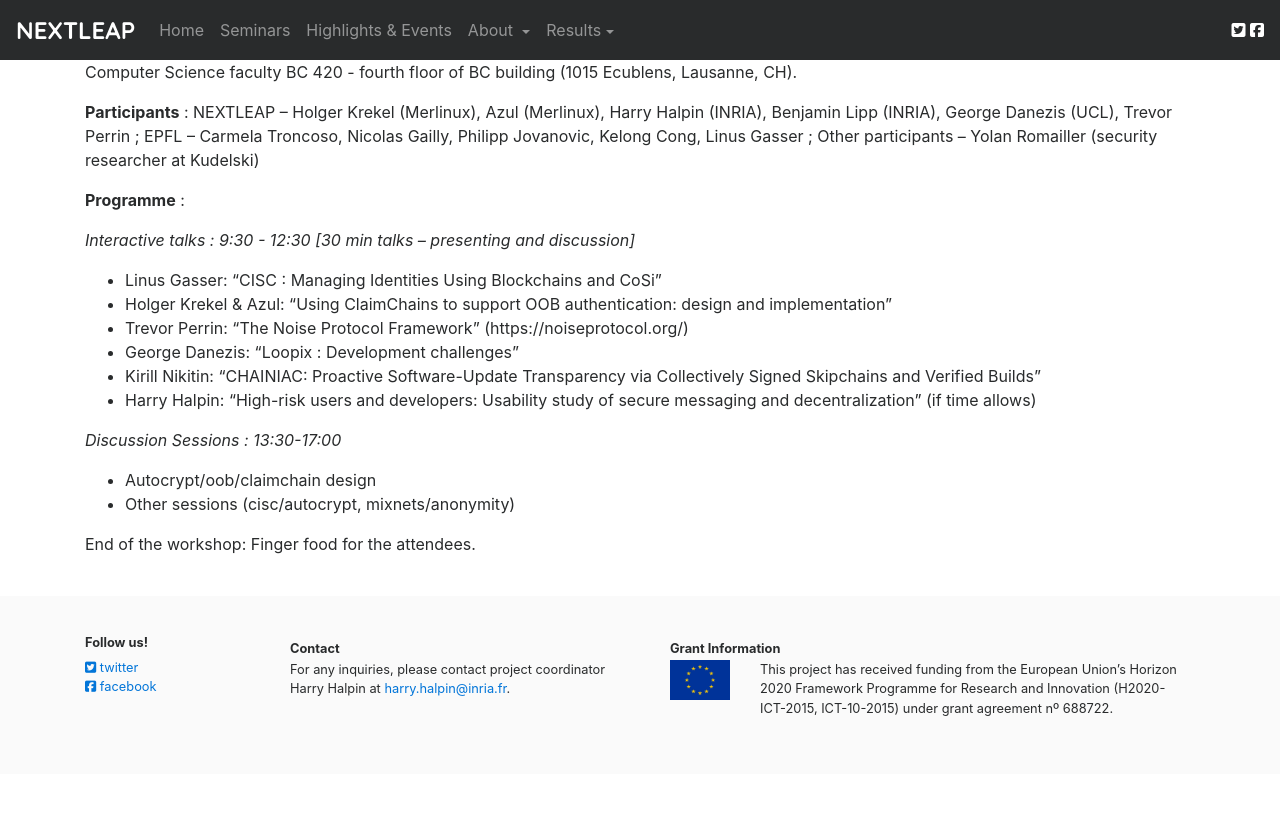
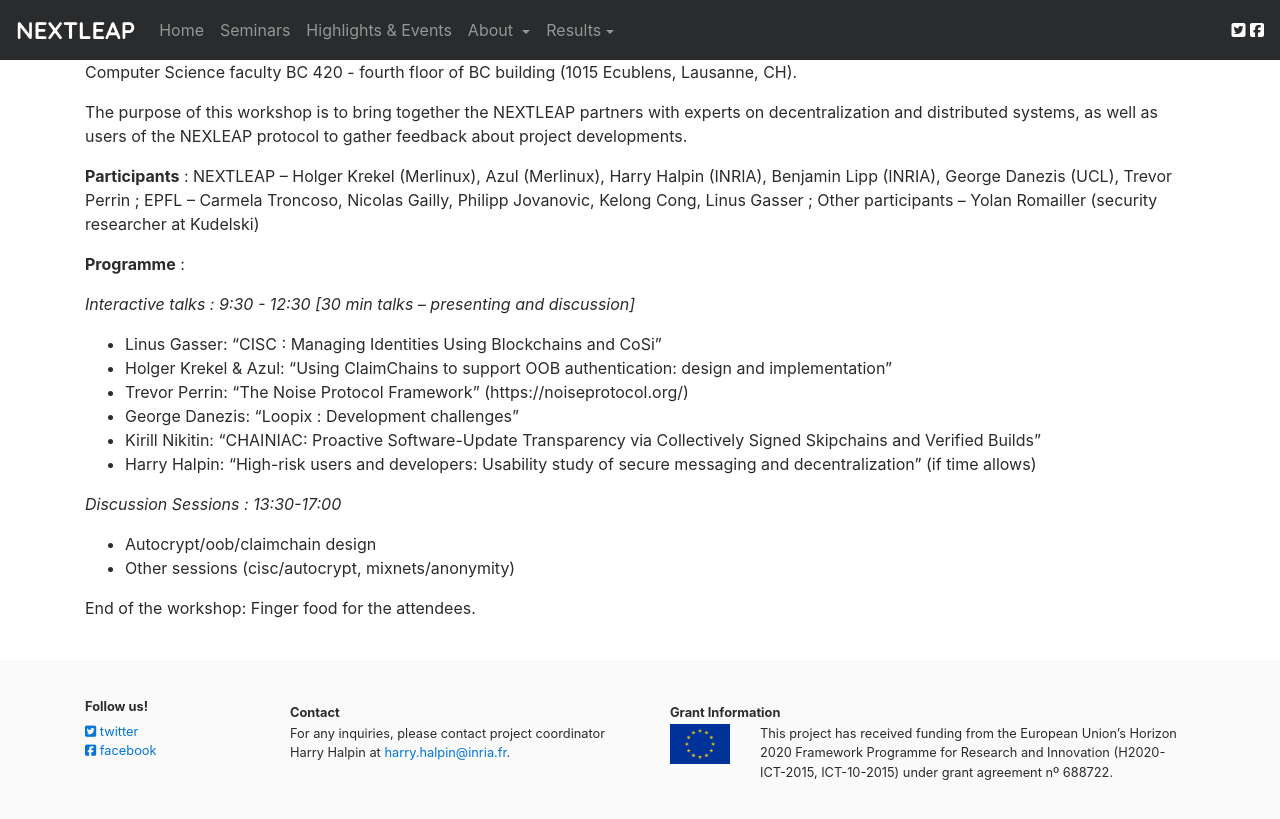
Before and after one commit to nextleap-project/nextleap-website, a Jekyll site: the page built from _events/2018-EPFL.md, in a window 1280 px wide. Shown: the top 819 px of the page. Built offline with Jekyll 4.4.1, drawn with Linux system fonts in a browser that asks for light colours; nearby versions of some CDN libraries.

Commit message:
2 changes made

```diff
--- a/_events/2018-EPFL.md
+++ b/_events/2018-EPFL.md
@@ -9,6 +9,8 @@
 event_url:
 ---
 Computer Science faculty BC 420 - fourth floor of BC building (1015 Ecublens, Lausanne, CH).
+
+The purpose of this workshop is to bring together the NEXTLEAP partners with experts on decentralization and distributed systems, as well as users of the NEXLEAP protocol to gather feedback about project developments.
 
 **Participants** :
 	NEXTLEAP – Holger Krekel (Merlinux), Azul (Merlinux), Harry Halpin (INRIA), Benjamin Lipp (INRIA), George Danezis (UCL), Trevor Perrin ;
```
Also changed, not shown: 2018-ISCC.md (deleted, +0 -13 lines).
